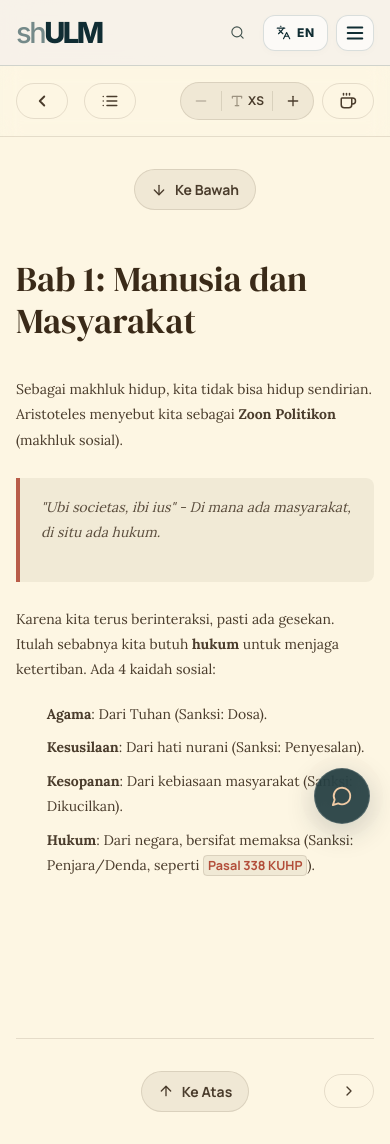
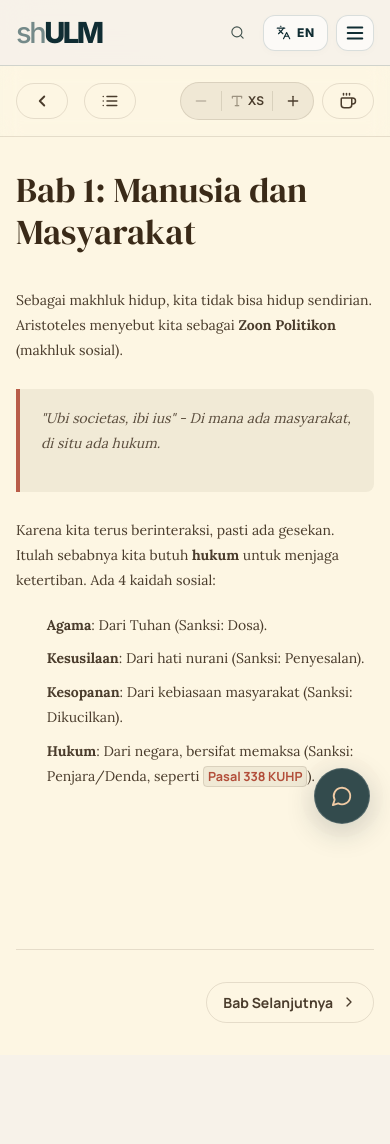
Before and after one commit to kecrwn/Saku-Hukum-ULM, a Next.js app: page /ruang-baca/pih in a window 390 px wide. After the commit the page ends 1055 px from the top, so only its background shows below. Built offline with nearby package versions, Linux system fonts and the light colour scheme.

Commit message:
Pass 19: Remove scroll buttons from Reading Room completely and restore original footer layout.

```diff
--- a/src/components/BookReader.tsx
+++ b/src/components/BookReader.tsx
@@ -1,6 +1,6 @@
 "use client";
 import React, { useState, useEffect } from "react";
-import { X, Moon, Sun, Type, Coffee, List, ChevronRight, ChevronLeft, Minus, Plus, ArrowUp, ArrowDown } from "lucide-react";
+import { X, Moon, Sun, Type, Coffee, List, ChevronRight, ChevronLeft, Minus, Plus } from "lucide-react";
 import ReactMarkdown from "react-markdown";
 import remarkGfm from "remark-gfm";
 import rehypeRaw from "rehype-raw";
@@ -338,18 +338,6 @@ export default function BookReader({ book }: BookReaderProps) {
               </div>
             )}
 
-            <div className="flex justify-center mb-12">
-              <button
-                onClick={() => {
-                  const area = document.getElementById('reader-scroll-area');
-                  if (area) area.scrollTo({ top: area.scrollHeight, behavior: 'smooth' });
-                }}
-                className="control-btn bg-[var(--hover-bg)]"
-                title={isIndonesian ? "Gulir ke Bawah" : "Scroll to Bottom"}
-              >
-                <ArrowDown size={16} /> {isIndonesian ? "Ke Bawah" : "Scroll to Bottom"}
-              </button>
-            </div>
 
             <motion.div
               key={activeChapter + (isIndonesian ? 'id' : 'en')}
@@ -366,41 +354,24 @@ export default function BookReader({ book }: BookReaderProps) {
             </motion.div>
 
             {/* Chapter Navigation Footer */}
-            <div className="mt-20 pt-8 border-t border-[var(--border-color)] flex justify-between items-center font-manrope">
-              <div className="flex-1 flex justify-start">
-                {activeChapter > 0 && (
+            <div className="mt-20 pt-8 border-t border-[var(--border-color)] flex justify-between font-manrope">
+              {activeChapter > 0 ? (
                 <button
                   onClick={() => setActiveChapter(activeChapter - 1)}
                   className="control-btn"
                 >
-                    <ChevronLeft size={16} /> <span className="hidden sm:inline">{isIndonesian ? "Bab Sebelumnya" : "Previous Chapter"}</span>
+                  <ChevronLeft size={16} /> {isIndonesian ? "Bab Sebelumnya" : "Previous Chapter"}
                 </button>
-                )}
-              </div>
+              ) : <div/>}
 
-              <div className="flex-1 flex justify-center">
-                <button
-                  onClick={() => {
-                    const area = document.getElementById('reader-scroll-area');
-                    if (area) area.scrollTo({ top: 0, behavior: 'smooth' });
-                  }}
-                  className="control-btn bg-[var(--hover-bg)]"
-                  title={isIndonesian ? "Gulir ke Atas" : "Scroll to Top"}
-                >
-                  <ArrowUp size={16} /> {isIndonesian ? "Ke Atas" : "Scroll to Top"}
-                </button>
-              </div>
-
-              <div className="flex-1 flex justify-end">
               {activeChapter < book.chapters.length - 1 && (
                 <button
                   onClick={() => setActiveChapter(activeChapter + 1)}
                   className="control-btn"
                 >
-                    <span className="hidden sm:inline">{isIndonesian ? "Bab Selanjutnya" : "Next Chapter"}</span> <ChevronRight size={16} />
+                  {isIndonesian ? "Bab Selanjutnya" : "Next Chapter"} <ChevronRight size={16} />
                 </button>
               )}
-              </div>
             </div>
           </div>
         </div>
```
Lines whose indentation alone changed are shown as unchanged.
